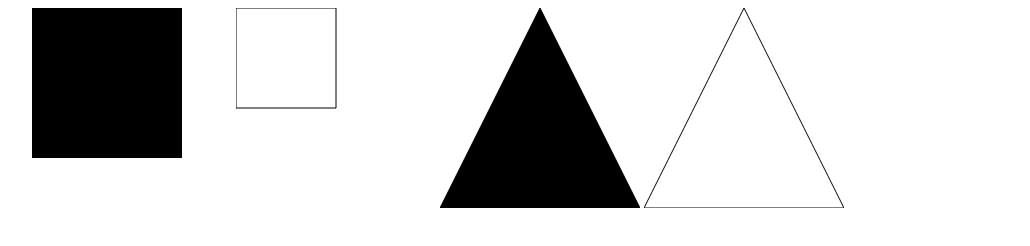
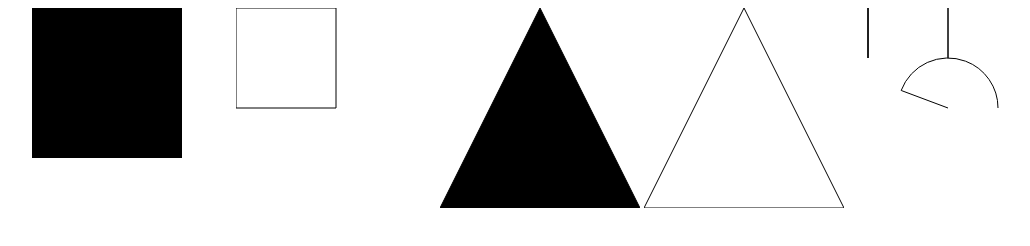
Before and after one commit to solenehuault/js, a plain HTML site: page js_exo_bonus/exercice 4/index.html in a window 1280 px wide. Shown: the whole page, without its empty margins (180-1210 px from the left). Drawn offline with Linux system fonts and the light colour scheme.

Commit message:
smiley abstrait

```diff
--- a/js_exo_bonus/exercice 4/index.html
+++ b/js_exo_bonus/exercice 4/index.html
@@ -10,6 +10,7 @@
 	<canvas id="carre_vide" width="200" height="200"></canvas>
 	<canvas id="triangle_plein" width="200" height="200"></canvas>
 	<canvas id="triangle_vide" width="200" height="200"></canvas>
+	<canvas id="smile" width="200" height="200"></canvas>
       <script>
       	function dessin() {
 		//ligne
@@ -58,10 +59,20 @@
 		draw_context.lineTo(200,200);
 		draw_context.lineTo(0,200);
 		draw_context.lineTo(100,0);
-
 		draw_context.stroke();
 
-
+		//smile
+		var draw = document.getElementById("smile");
+		var draw_context = draw.getContext("2d");
+		draw_context.moveTo(20,0);
+		draw_context.lineTo(20,50);
+		draw_context.stroke();
+		draw_context.moveTo(100,0);
+		draw_context.lineTo(100,50);
+		draw_context.stroke();
+		draw_context.moveTo(100,100);
+		draw_context.arc(100,100,50,3.5,2*Math.PI);
+		draw_context.stroke();
 	};
       </script>
   </body>
```
